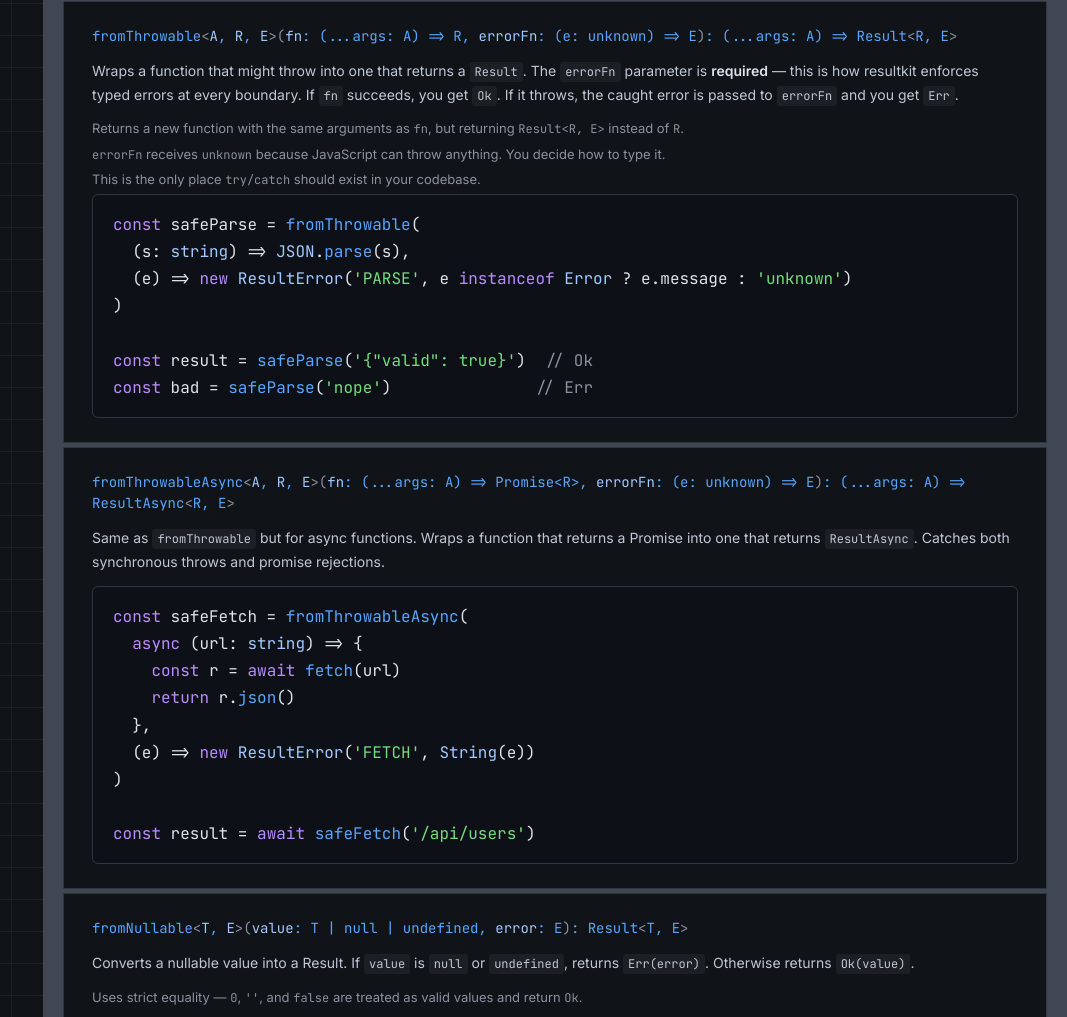
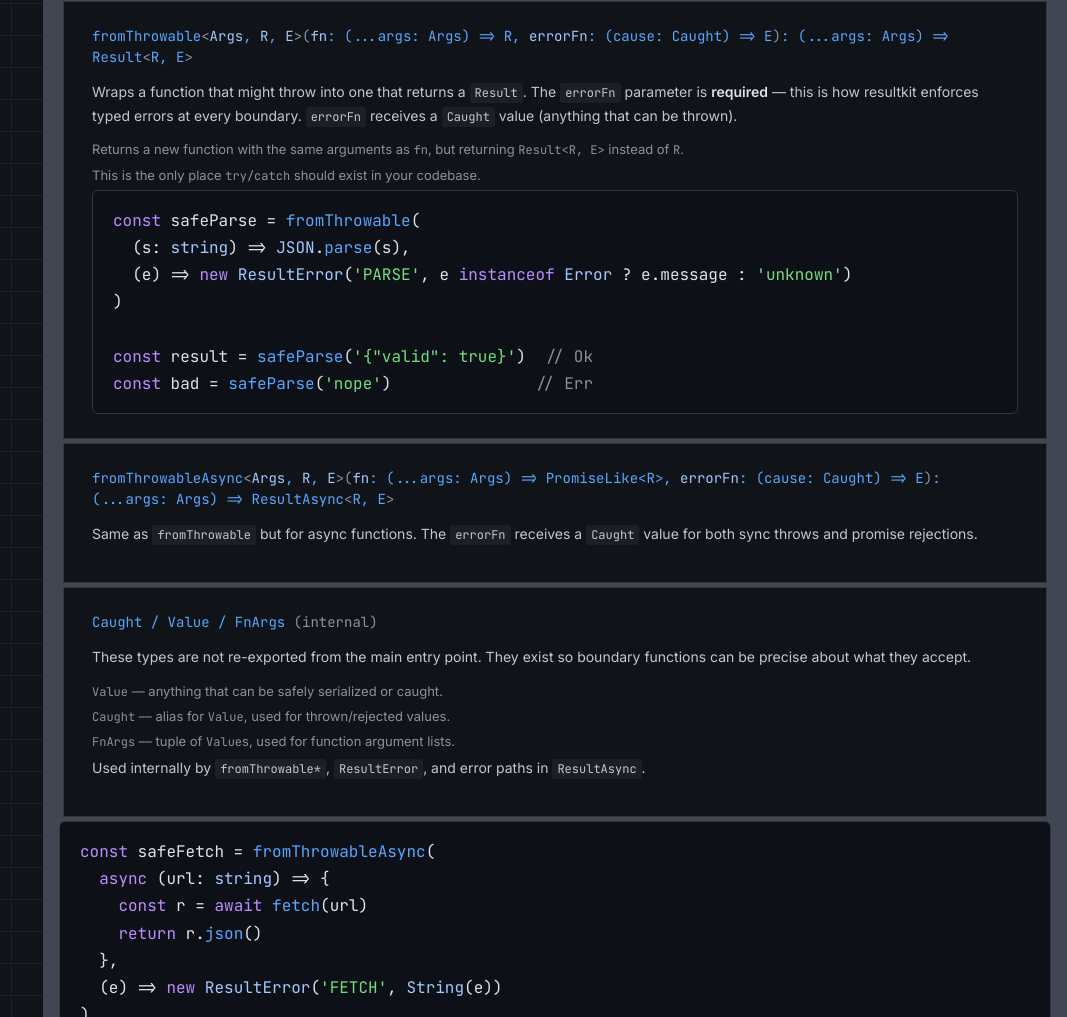
Before and after one commit to valencets/resultkit, a website: page docs/api.html in a window 1280 px wide. Shown: the part 1149-2166 px from the top of the page, without its empty margins (213-1280 px from the left). Drawn offline with nearby package versions, Linux system fonts and the light colour scheme.

Commit message:
docs(resultkit): update GitHub Pages to reflect internal types and boundary contracts

```diff
--- a/docs/api.html
+++ b/docs/api.html
@@ -130,6 +130,8 @@ pre {
     <a href="#fromNullable" class="side-link">fromNullable()</a>
     <a href="#fromPromise" class="side-link">ResultAsync.fromPromise()</a>
     <a href="#fromSafePromise" class="side-link">ResultAsync.fromSafePromise()</a>
+    <div class="px-4 pt-4 pb-1 font-mono text-[9px] uppercase tracking-widest text-outline">Internal (for boundaries)</div>
+    <a href="#internal-types" class="side-link">Caught / Value / FnArgs</a>
     <div class="px-4 pt-4 pb-1 font-mono text-[9px] uppercase tracking-widest text-outline">Methods</div>
     <a href="#isOk" class="side-link">isOk() / isErr()</a>
     <a href="#map" class="side-link">map()</a>
@@ -208,11 +210,10 @@ pre {
 </div>
 
 <div id="fromThrowable" class="entry">
-  <div class="sig">fromThrowable<span class="punc">&lt;</span><span class="param">A</span>, <span class="param">R</span>, <span class="param">E</span><span class="punc">&gt;(</span><span class="param">fn</span>: (...args: A) =&gt; R, <span class="param">errorFn</span>: (e: unknown) =&gt; E<span class="punc">)</span>: (...args: A) =&gt; Result<span class="punc">&lt;</span>R, E<span class="punc">&gt;</span></div>
-  <div class="desc">Wraps a function that might throw into one that returns a <code>Result</code>. The <code>errorFn</code> parameter is <strong>required</strong> — this is how resultkit enforces typed errors at every boundary. If <code>fn</code> succeeds, you get <code>Ok</code>. If it throws, the caught error is passed to <code>errorFn</code> and you get <code>Err</code>.</div>
+  <div class="sig">fromThrowable<span class="punc">&lt;</span><span class="param">Args</span>, <span class="param">R</span>, <span class="param">E</span><span class="punc">&gt;(</span><span class="param">fn</span>: (...args: Args) =&gt; R, <span class="param">errorFn</span>: (cause: Caught) =&gt; E<span class="punc">)</span>: (...args: Args) =&gt; Result<span class="punc">&lt;</span>R, E<span class="punc">&gt;</span></div>
+  <div class="desc">Wraps a function that might throw into one that returns a <code>Result</code>. The <code>errorFn</code> parameter is <strong>required</strong> — this is how resultkit enforces typed errors at every boundary. <code>errorFn</code> receives a <code>Caught</code> value (anything that can be thrown).</div>
   <ul class="behavior">
     <li>Returns a new function with the same arguments as <code>fn</code>, but returning <code>Result&lt;R, E&gt;</code> instead of <code>R</code>.</li>
-    <li><code>errorFn</code> receives <code>unknown</code> because JavaScript can throw anything. You decide how to type it.</li>
     <li>This is the only place <code>try/catch</code> should exist in your codebase.</li>
   </ul>
 <pre><code><span class="kw">const</span> safeParse = <span class="fn">fromThrowable</span>(
@@ -225,8 +226,20 @@ pre {
 </div>
 
 <div id="fromThrowableAsync" class="entry">
-  <div class="sig">fromThrowableAsync<span class="punc">&lt;</span><span class="param">A</span>, <span class="param">R</span>, <span class="param">E</span><span class="punc">&gt;(</span><span class="param">fn</span>: (...args: A) =&gt; Promise&lt;R&gt;, <span class="param">errorFn</span>: (e: unknown) =&gt; E<span class="punc">)</span>: (...args: A) =&gt; ResultAsync<span class="punc">&lt;</span>R, E<span class="punc">&gt;</span></div>
-  <div class="desc">Same as <code>fromThrowable</code> but for async functions. Wraps a function that returns a Promise into one that returns <code>ResultAsync</code>. Catches both synchronous throws and promise rejections.</div>
+  <div class="sig">fromThrowableAsync<span class="punc">&lt;</span><span class="param">Args</span>, <span class="param">R</span>, <span class="param">E</span><span class="punc">&gt;(</span><span class="param">fn</span>: (...args: Args) =&gt; PromiseLike&lt;R&gt;, <span class="param">errorFn</span>: (cause: Caught) =&gt; E<span class="punc">)</span>: (...args: Args) =&gt; ResultAsync<span class="punc">&lt;</span>R, E<span class="punc">&gt;</span></div>
+  <div class="desc">Same as <code>fromThrowable</code> but for async functions. The <code>errorFn</code> receives a <code>Caught</code> value for both sync throws and promise rejections.</div>
+</div>
+
+<div id="internal-types" class="entry">
+  <div class="sig">Caught / Value / FnArgs <span class="punc">(internal)</span></div>
+  <div class="desc">These types are not re-exported from the main entry point. They exist so boundary functions can be precise about what they accept.</div>
+  <ul class="behavior">
+    <li><code>Value</code> — anything that can be safely serialized or caught.</li>
+    <li><code>Caught</code> — alias for <code>Value</code>, used for thrown/rejected values.</li>
+    <li><code>FnArgs</code> — tuple of <code>Value</code>s, used for function argument lists.</li>
+  </ul>
+  <div class="desc">Used internally by <code>fromThrowable*</code>, <code>ResultError</code>, and error paths in <code>ResultAsync</code>.</div>
+</div>
 <pre><code><span class="kw">const</span> safeFetch = <span class="fn">fromThrowableAsync</span>(
   <span class="kw">async</span> (url: <span class="tp">string</span>) =&gt; {
     <span class="kw">const</span> r = <span class="kw">await</span> <span class="fn">fetch</span>(url)
```
Also changed, not shown: docs/index.html (+6 -1 lines).
